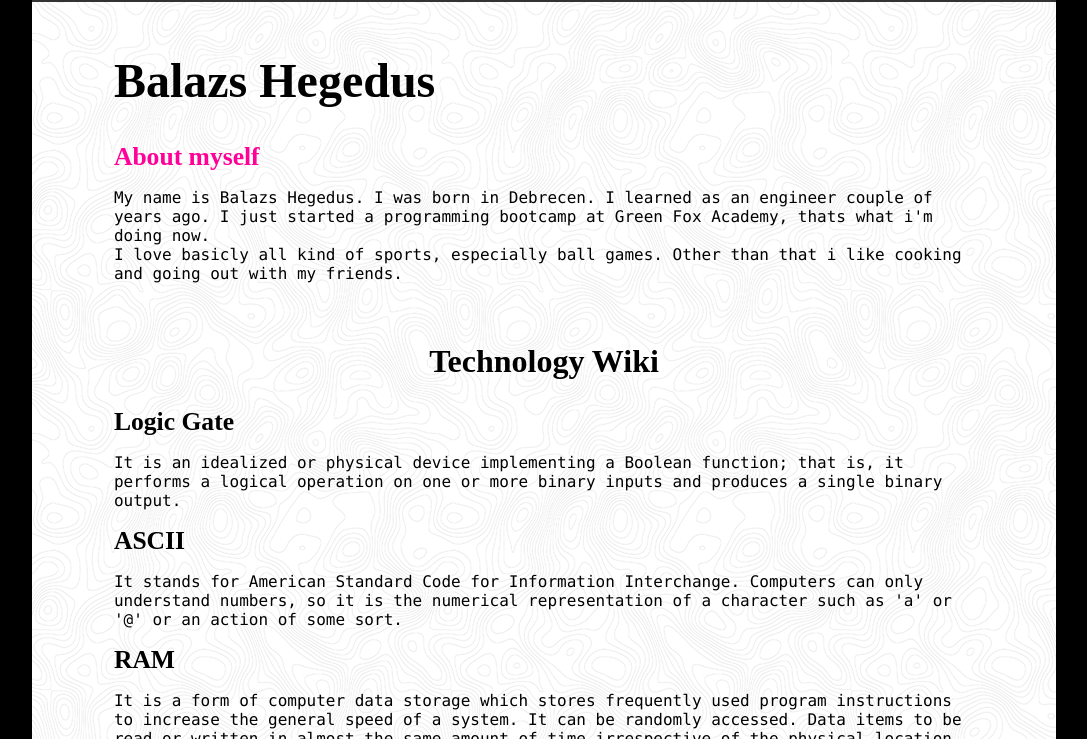
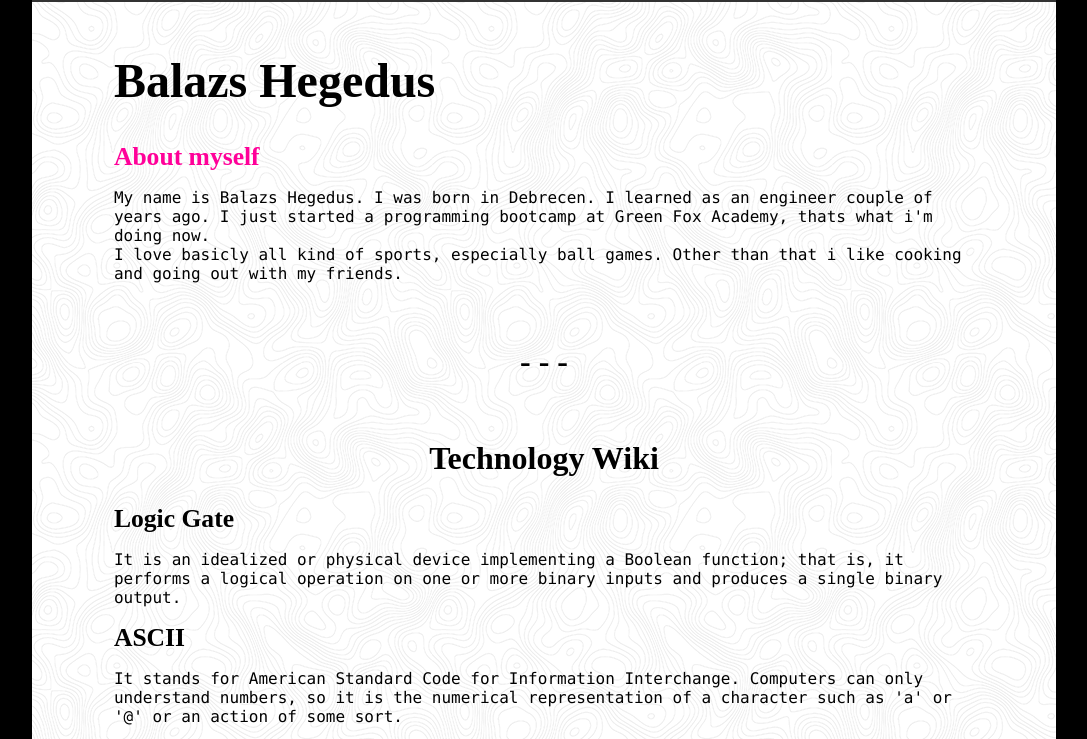
Before and after one commit to TheViolin/TheViolin.github.io, a plain HTML site: page index.html in a window 1280 px wide. Shown: the part 37-776 px from the top of the page, without its empty margins (96-1183 px from the left). Drawn offline with Linux system fonts and the light colour scheme.

Commit message:
Update index.html

```diff
--- a/index.html
+++ b/index.html
@@ -29,6 +29,9 @@
         I love basicly all kind of sports, especially ball games.
         Other than that i like cooking and going out with my friends.
     </p>
+    <div id ="separator">
+    <h2>- - -</h2>
+    </div>
     <h2><strong>Technology Wiki</strong></h2>
     <h3><strong>Logic Gate</strong></h3>
     <p>It is an idealized or physical device implementing a Boolean function;
```
